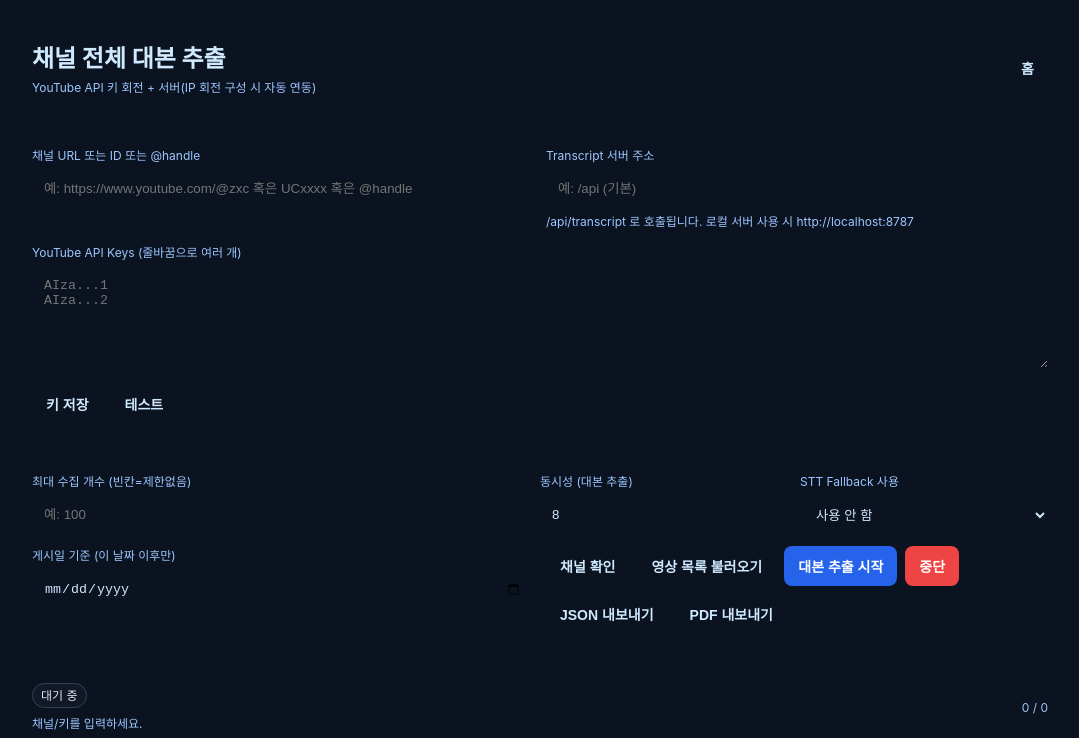
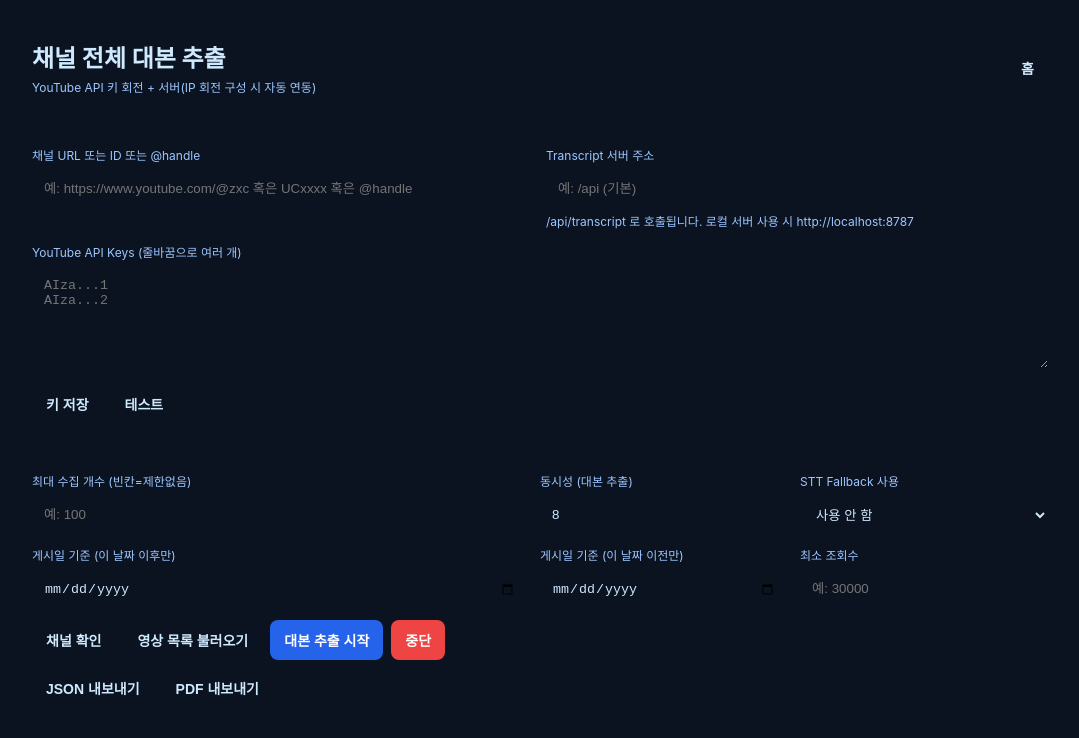
Before and after one commit to kg95851/ytb_extract, a plain HTML site: page index.html in a window 1280 px wide. Shown: the top 738 px of the page, without its empty margins (100-1179 px from the left). Drawn offline with Linux system fonts and the light colour scheme.

Commit message:
Update index.html

```diff
--- a/index.html
+++ b/index.html
@@ -80,11 +80,21 @@
             </select>
           </div>
         </div>
-        <div class="row" style="margin-top:12px;">
+        <div class="row-3" style="margin-top:12px;">
           <div>
             <label class="label">게시일 기준 (이 날짜 이후만)</label>
             <input id="after-date" type="date" class="input">
           </div>
+          <div>
+            <label class="label">게시일 기준 (이 날짜 이전만)</label>
+            <input id="before-date" type="date" class="input">
+          </div>
+          <div>
+            <label class="label">최소 조회수</label>
+            <input id="min-views" type="number" class="input" placeholder="예: 30000" min="0">
+          </div>
+        </div>
+        <div class="row" style="margin-top:12px;">
           <div class="flex" style="align-items:flex-end; gap:8px;">
             <button id="resolve-ch" class="btn">채널 확인</button>
             <button id="list-videos" class="btn">영상 목록 불러오기</button>
```
